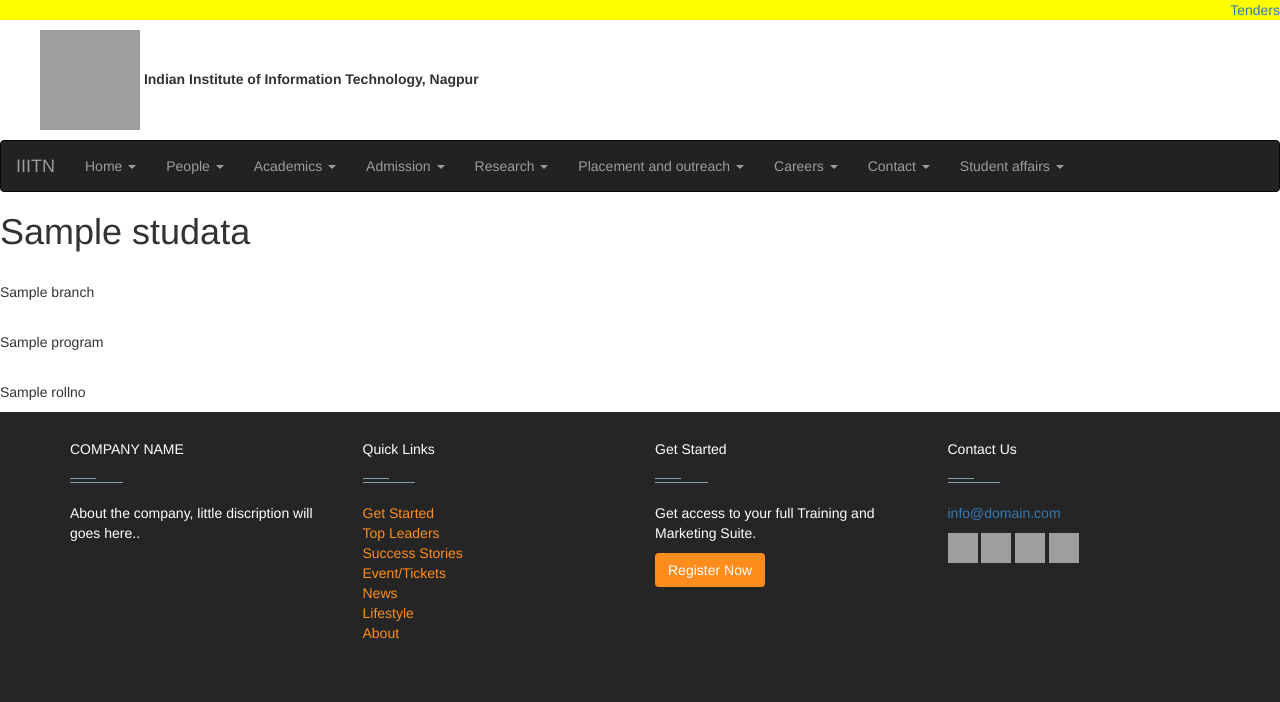
After one commit to iiit-nagpur/Website, a Django app: template base/iiitnweb/templates/People/student.html in a window 1280 px wide. The commit adds this page. Shown: the top 702 px of the page. Run offline with Django 3.2, Linux system fonts and the light colour scheme; the template is opened without the code that fills it: most values are stand-ins (such as "Sample title", 1, 10 or a date in 2020); some libraries are stand-ins or nearby versions; grey boxes are pictures that could not be loaded.

Commit message:
Add student section in people

```diff
--- a/base/iiitnweb/admin.py
+++ b/base/iiitnweb/admin.py
@@ -8,4 +8,5 @@ admin.site.register(About)
 admin.site.register(Faculty)
 admin.site.register(Adjunctfac)
 admin.site.register(Staff)
+admin.site.register(Student)
 # Register your models here.
--- /dev/null
+++ b/base/iiitnweb/templates/People/student.html
@@ -0,0 +1,17 @@
+{% extends 'header.html' %}
+
+{% block content %}
+
+{% for i in studata%}
+    <h1> {{i.name}}</h1>
+    <br>
+    <p>{{i.branch}}</p>
+    <br>
+    <p>{{i.program}}</p>
+    <br>
+    <p>{{i.rollno}}</p>
+
+{% endfor%}
+
+{% include 'footer.html' %}
+{% endblock %}
--- a/base/iiitnweb/templates/header.html
+++ b/base/iiitnweb/templates/header.html
@@ -50,10 +50,8 @@
       <li><a href="{% url 'facult' %}">Faculty</a></li>
       <li><a href="{% url 'adjunctfac' %}">Adjunct Faculty</a></li>
       <li><a href="{% url 'staf' %}">Staff</a></li>
-      <li><a href="#">B Tech</a></li>
-      <li><a href="#">M Tech</a></li>
-      <li><a href="#">PhD</a></li>
-      <li><a href="#">Alumni</a></li>
+      <li><a href="{% url 'stud' %}">Student</a></li>
+      <li><a href="{% url 'alumn' %}">Alumni</a></li>
     </ul>
   </li>
   <li class="dropdown">
--- a/base/iiitnweb/urls.py
+++ b/base/iiitnweb/urls.py
@@ -19,10 +19,8 @@ urlpatterns = [
 		path('faculty/', views.People.Faculty, name='facult'),
 		path('adjunctfaculty/', views.People.AdjunctFaculty, name='adjunctfac'),
 		path('staff/', views.People.Staff, name='staf'),
-		path('btech/', views.People.Btech, name='btec'),
-		path('mtech/', views.People.Mtech, name='mtec'),
-		path('phd/', views.People.Phd, name='phdpeople'),
-		path('', views.People.Alumni, name='alumni'),
+		path('student/', views.People.Student, name='stud'),
+		path('alumni/', views.People.Alumni, name='alumn'),
 		path('', views.Academics.Departments, name='departments'),
 		path('', views.Academics.Programmes, name='program'),
 		path('', views.Academics.Convocation, name='convocation'),
```
Also changed, not shown: base/iiitnweb/models.py (+7 -0 lines), base/iiitnweb/views.py (+3 -8 lines), base/db.sqlite3, base/iiitnweb/migrations/0007_student.py (added), base/iiitnweb/migrations/0008_auto_20200314_2005.py (added).
